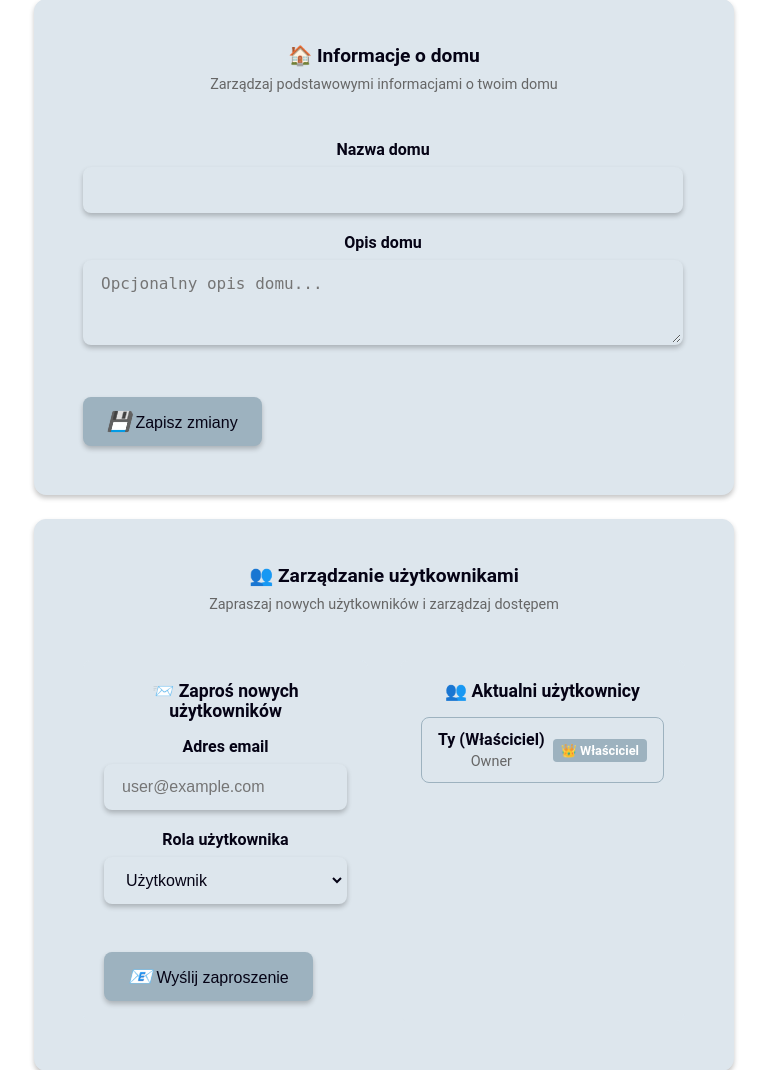
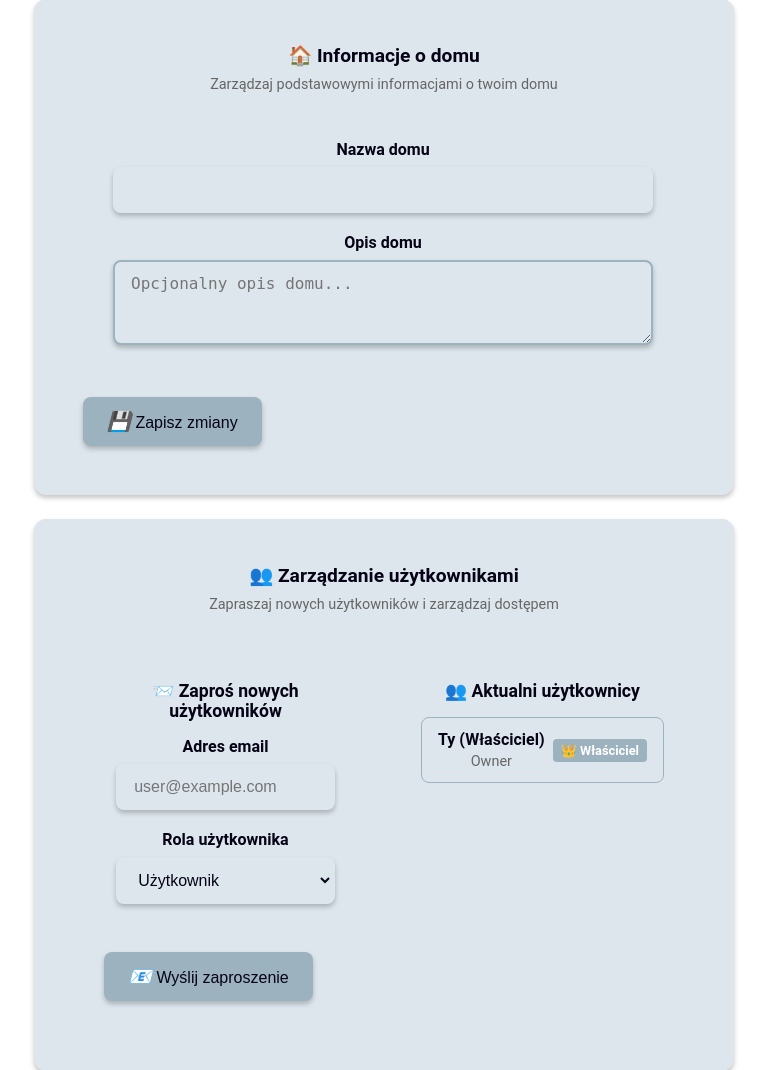
Before and after one commit to AdasRakieta/Site_proj, a Flask app: template templates/home_settings.html in a window 1280 px wide. Shown: the part 286-1356 px from the top of the page, without its empty margins (256-1023 px from the left). Run offline with Flask 3, Linux system fonts and the light colour scheme; the template is opened without the code that fills it, so the values that code supplies are empty; some libraries are stand-ins or nearby versions.

Commit message:
kolejne poprawki stylistyczne

```diff
--- a/static/css/home_settings.css
+++ b/static/css/home_settings.css
@@ -43,6 +43,7 @@
 .header-stats {
     display: flex;
     gap: 16px;
+    justify-content: center;
 }
 
 .stat-card {
@@ -127,7 +128,7 @@
 }
 
 .form-control {
-    width: 100%;
+    width: 90%;
     padding: 12px 16px;
     border: 2px solid var(--border);
     border-radius: 8px;
--- a/templates/home_settings.html
+++ b/templates/home_settings.html
@@ -48,7 +48,7 @@
                     </div>
                     <div class="form-group">
                         <label for="homeDescription">Opis domu</label>
-                        <textarea id="homeDescription" name="description"
+                        <textarea style="border-color: var(--accent);" id="homeDescription" name="description"
                                   class="form-control" rows="3" maxlength="500"
                                   placeholder="Opcjonalny opis domu...">{{ home.description or '' }}</textarea>
                     </div>
```
